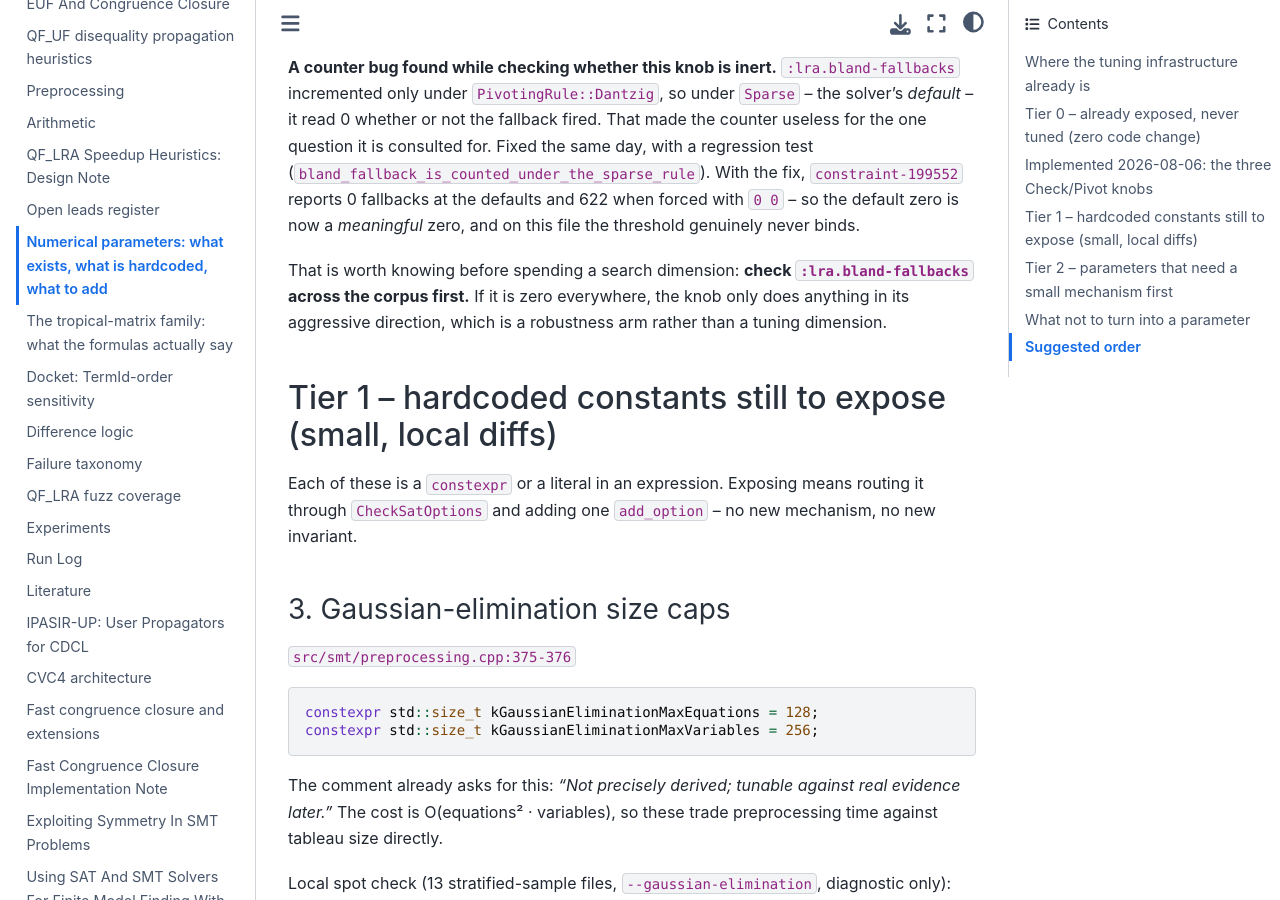
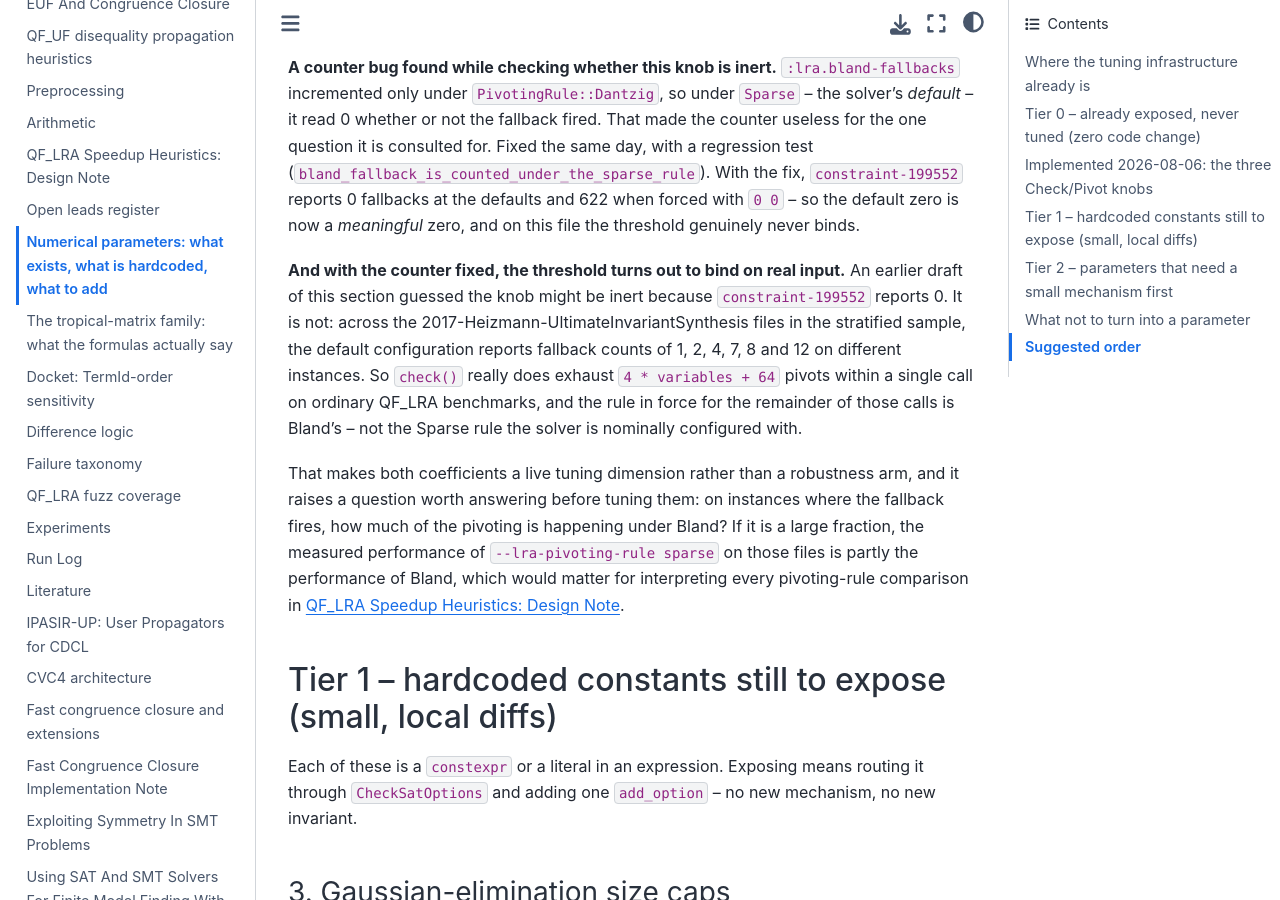
Before and after one commit to primo-solver/primo, a Jupyter Book: the page built from docs/tuning-parameters.md, in a window 1280 px wide and 900 px high, scrolled down 3806 px. Built offline with Jupyter Book 1.0.4 settings and Sphinx 7.4.7 and the Sphinx Book theme 1.1.4, drawn with Linux system fonts in a browser that asks for light colours.

Commit message:
The Bland fallback threshold does bind on real input
With the counter fixed, the default configuration reports fallback counts
of 1, 2, 4, 7, 8 and 12 across the Heizmann files in the stratified
sample. An earlier draft of this section guessed the knob might be inert
because constraint-199552 reports 0; that generalized from one file and
was wrong.

Two consequences. Both coefficients are a live tuning dimension rather
than a robustness-only arm. And on instances where the fallback fires,
some of the pivoting attributed to --lra-pivoting-rule sparse is actually
happening under Bland, which is worth quantifying before interpreting any
pivoting-rule comparison.

Co-Authored-By: Claude Opus 5 <noreply@anthropic.com>

```diff
--- a/docs/tuning-parameters.md
+++ b/docs/tuning-parameters.md
@@ -129,10 +129,23 @@ consulted for. Fixed the same day, with a regression test
 with `0 0` -- so the default zero is now a *meaningful* zero, and on this file
 the threshold genuinely never binds.
 
-That is worth knowing before spending a search dimension: **check
-`:lra.bland-fallbacks` across the corpus first.** If it is zero everywhere, the
-knob only does anything in its aggressive direction, which is a robustness arm
-rather than a tuning dimension.
+**And with the counter fixed, the threshold turns out to bind on real
+input.** An earlier draft of this section guessed the knob might be inert
+because `constraint-199552` reports 0. It is not: across the
+2017-Heizmann-UltimateInvariantSynthesis files in the stratified sample, the
+default configuration reports fallback counts of 1, 2, 4, 7, 8 and 12 on
+different instances. So `check()` really does exhaust `4 * variables + 64`
+pivots within a single call on ordinary QF_LRA benchmarks, and the rule in
+force for the remainder of those calls is Bland's -- not the Sparse rule the
+solver is nominally configured with.
+
+That makes both coefficients a live tuning dimension rather than a robustness
+arm, and it raises a question worth answering before tuning them: on
+instances where the fallback fires, how much of the pivoting is happening
+under Bland? If it is a large fraction, the measured performance of
+`--lra-pivoting-rule sparse` on those files is partly the performance of
+Bland, which would matter for interpreting every pivoting-rule comparison in
+[](qf-lra-heuristics.md).
 
 ## Tier 1 -- hardcoded constants still to expose (small, local diffs)
 
```
